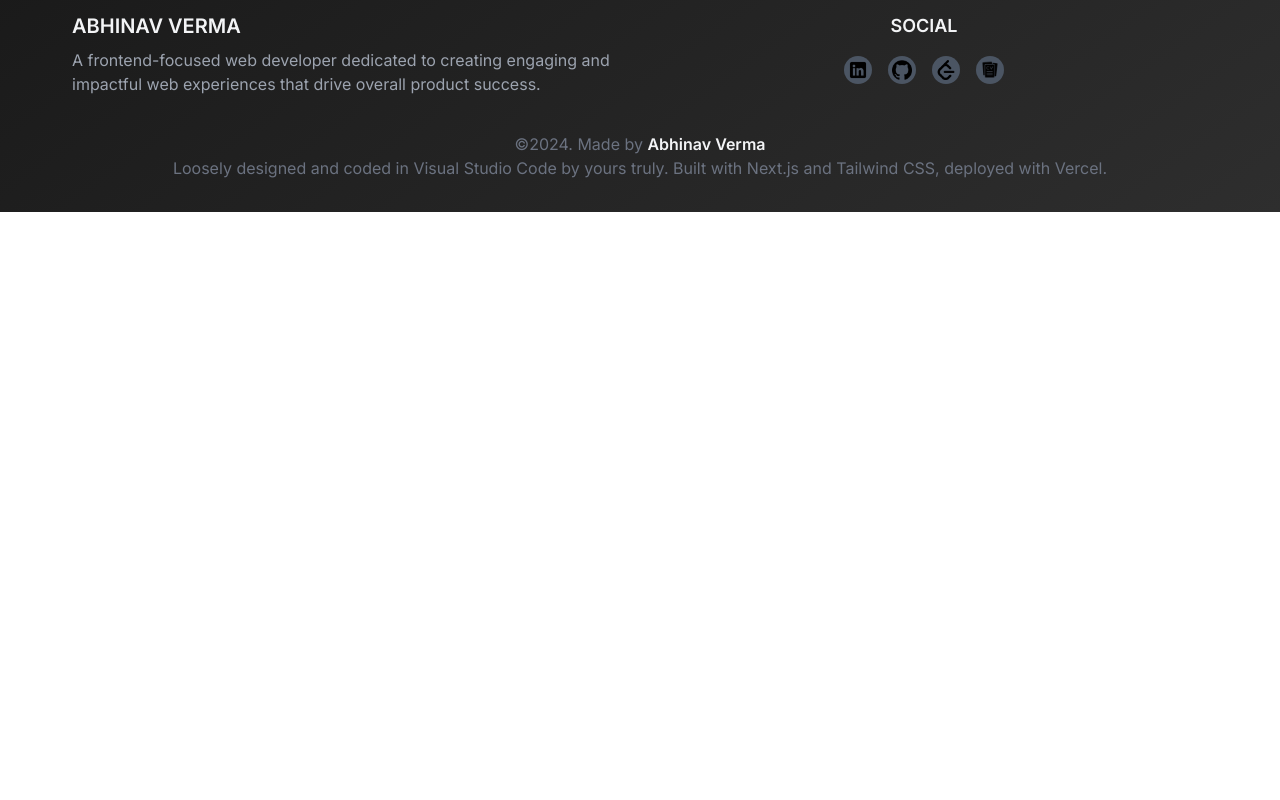
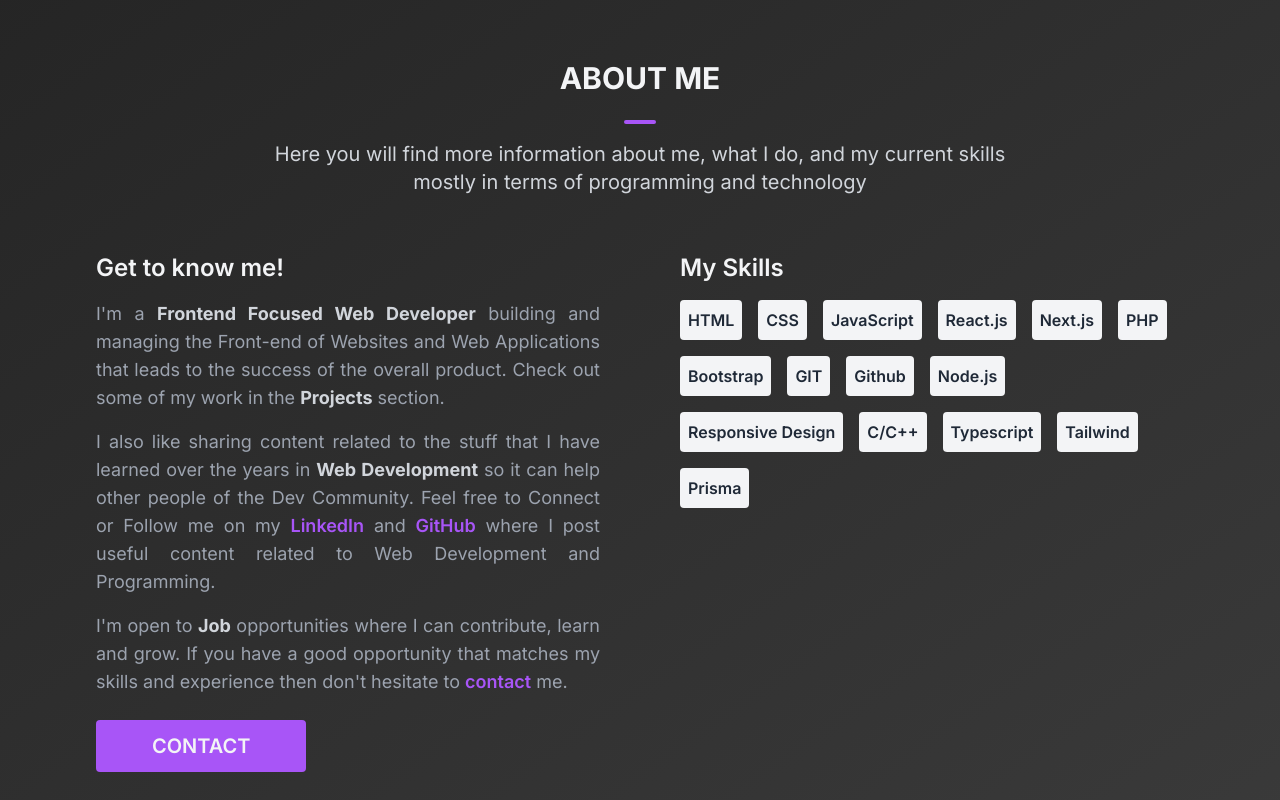
Before and after one commit to Abhinavv9258/portfolio, a Next.js app: page / in a window 1280 px wide. Shown: the part 820-1620 px from the top of the page. Before the commit the page ends 1032 px from the top, so only its background shows below. Built offline with nearby package versions, Linux system fonts and the light colour scheme.

Commit message:
feat: Add about me component with about me section and skills

```diff
--- a/app/globals.css
+++ b/app/globals.css
@@ -72,6 +72,11 @@ body {
     box-shadow: var(--box-shadow-light), var(--box-shadow-dark);
   }
 
+  .bg-about {
+    background: linear-gradient(145deg, #252525, #3a3a3a);
+    box-shadow: var(--box-shadow-light), var(--box-shadow-dark);
+  }
+
   .bg-footer {
     background: linear-gradient(145deg, #1a1a1a, #2e2e2e);
     box-shadow: var(--box-shadow-light), var(--box-shadow-dark);
--- a/app/page.tsx
+++ b/app/page.tsx
@@ -4,6 +4,7 @@ import Image from 'next/image';
 
 import Navbar from "../components/Navbar";
 import Home from "../components/Home";
+import AboutMe from "../components/AboutMe";
 import Footer from "../components/Footer";
 
 import github from "../assets/images/github.png"
@@ -41,6 +42,7 @@ export default function page() {
             </aside>
             <Navbar />
             <Home />
+            <AboutMe />
             <Footer />
         </>
     );
--- /dev/null
+++ b/components/AboutMe.tsx
@@ -0,0 +1,59 @@
+import React from "react";
+
+const AboutMe: React.FC = () => {
+
+    return (
+        <section className="bg-about py-20 px-10 md:px-16">
+            <div className="mx-auto max-w-7xl px-2 sm:px-8 lg:px-8">
+                <h2 className="text-3xl text-gray-100 font-bold text-center flex flex-col items-center">
+                    ABOUT ME
+                    <div className='bg-purple-500 w-8 mt-6 mb-4 rounded h-1'></div>
+                </h2>
+                <p className="text-gray-300 text-lg md:text-xl lg:px-40 text-center">
+                    Here you will find more information about me, what I do, and my current skills mostly in terms of programming and technology
+                </p>
+                <div className="flex flex-col lg:flex-row justify-between">
+                    <div className="lg:w-1/2 lg:mr-20 mt-14">
+                        <h3 className="text-2xl font-semibold text-gray-100 mb-4">
+                            Get to know me!
+                        </h3>
+                        <p className="text-gray-400 text-lg mb-4 text-justify">
+                            I&apos;m a <span className="font-bold text-gray-300">Frontend Focused Web Developer</span> building and managing the
+                            Front-end of Websites and Web Applications that leads to the success of
+                            the overall product. Check out some of my work in the <span className="font-bold text-gray-300">Projects</span> section.
+                        </p>
+                        <p className="text-gray-400 mb-4 text-lg text-justify">
+                            I also like sharing content related to the stuff that I have learned over the
+                            years in <span className="font-bold text-gray-300">Web Development</span> so it can help other people of the Dev
+                            Community. Feel free to Connect or Follow me on my <a href="#" className="text-purple-500 font-semibold hover:underline">LinkedIn</a> and <a href="#" className="text-purple-500 font-semibold hover:underline">GitHub</a> where I post useful content related to Web Development and Programming.
+                        </p>
+                        <p className="text-gray-400 mb-6 text-lg text-justify">
+                            I&apos;m open to <span className="font-bold text-gray-300">Job</span> opportunities where I can contribute, learn and grow. If
+                            you have a good opportunity that matches my skills and experience then
+                            don&apos;t hesitate to <a href="#" className="text-purple-500 font-semibold hover:underline">contact</a> me.
+                        </p>
+                        <button
+                            className="inline-block text-xl rounded hover:text-purple-500 bg-purple-500 hover:bg-gray-100 px-14 py-3 text-gray-100 font-semibold shadow-neumorphism-dark hover:shadow-neumorphism-dark transition-all duration-300"
+                            style={{ transitionDelay: '0.05s' }}
+                            onClick={() => document.querySelector('#projects')?.scrollIntoView({ behavior: 'smooth' })}>
+                            CONTACT
+                        </button>
+                    </div>
+
+                    <div className="lg:w-1/2 mt-14">
+                        <h3 className="text-2xl font-semibold text-gray-100 mb-4">My Skills</h3>
+                        <div className="flex flex-wrap">
+                            {["HTML", "CSS", "JavaScript", "React.js", "Next.js", "PHP", "Bootstrap", "GIT", "Github", "Node.js", "Responsive Design", "C/C++", "Typescript", "Tailwind", "Prisma"].map(skill => (
+                                <span key={skill} className="bg-gray-100 p-2 mb-4 mr-4 rounded text-gray-800 font-semibold">
+                                    {skill}
+                                </span>
+                            ))}
+                        </div>
+                    </div>
+                </div>
+            </div>
+        </section>
+    );
+};
+
+export default AboutMe;
```
